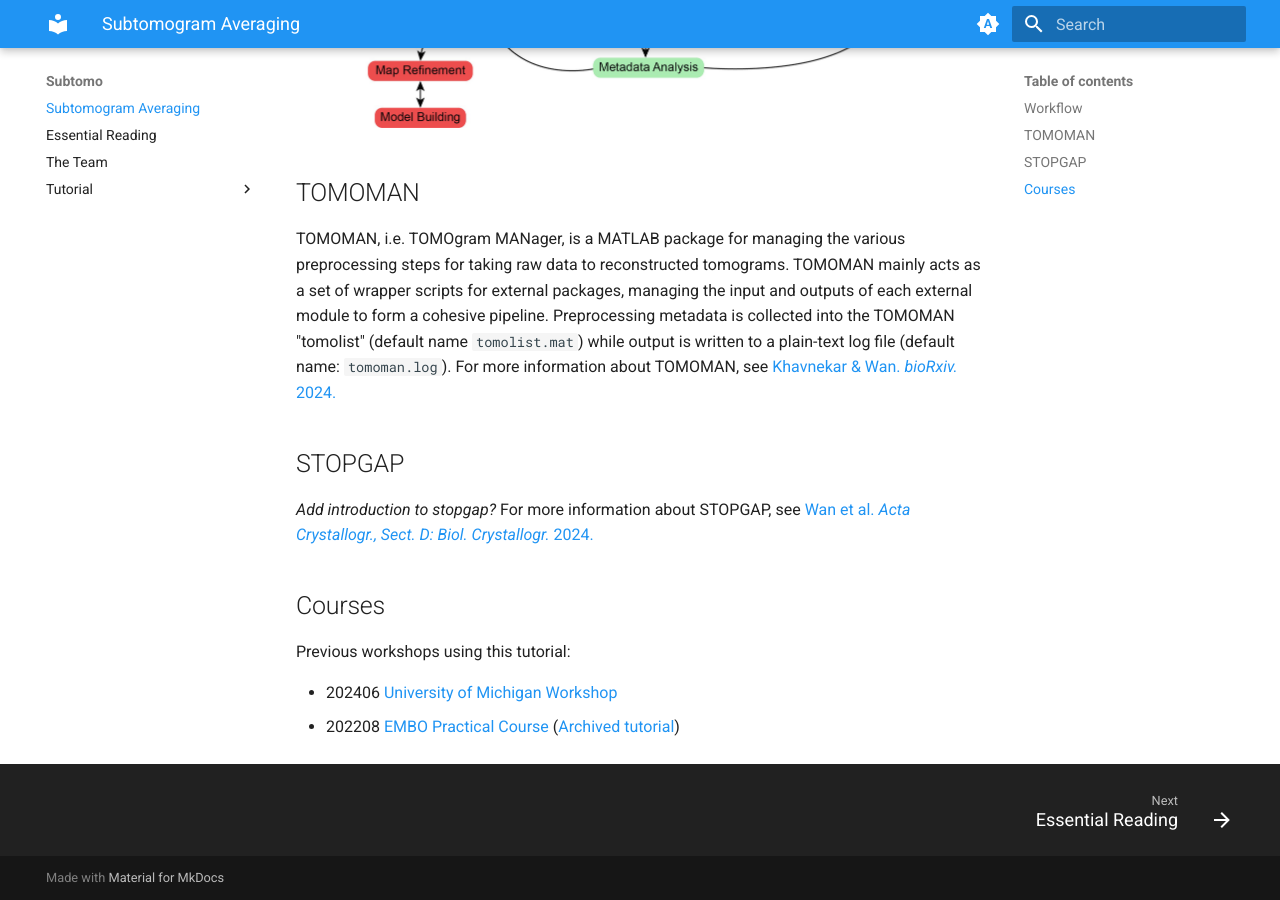
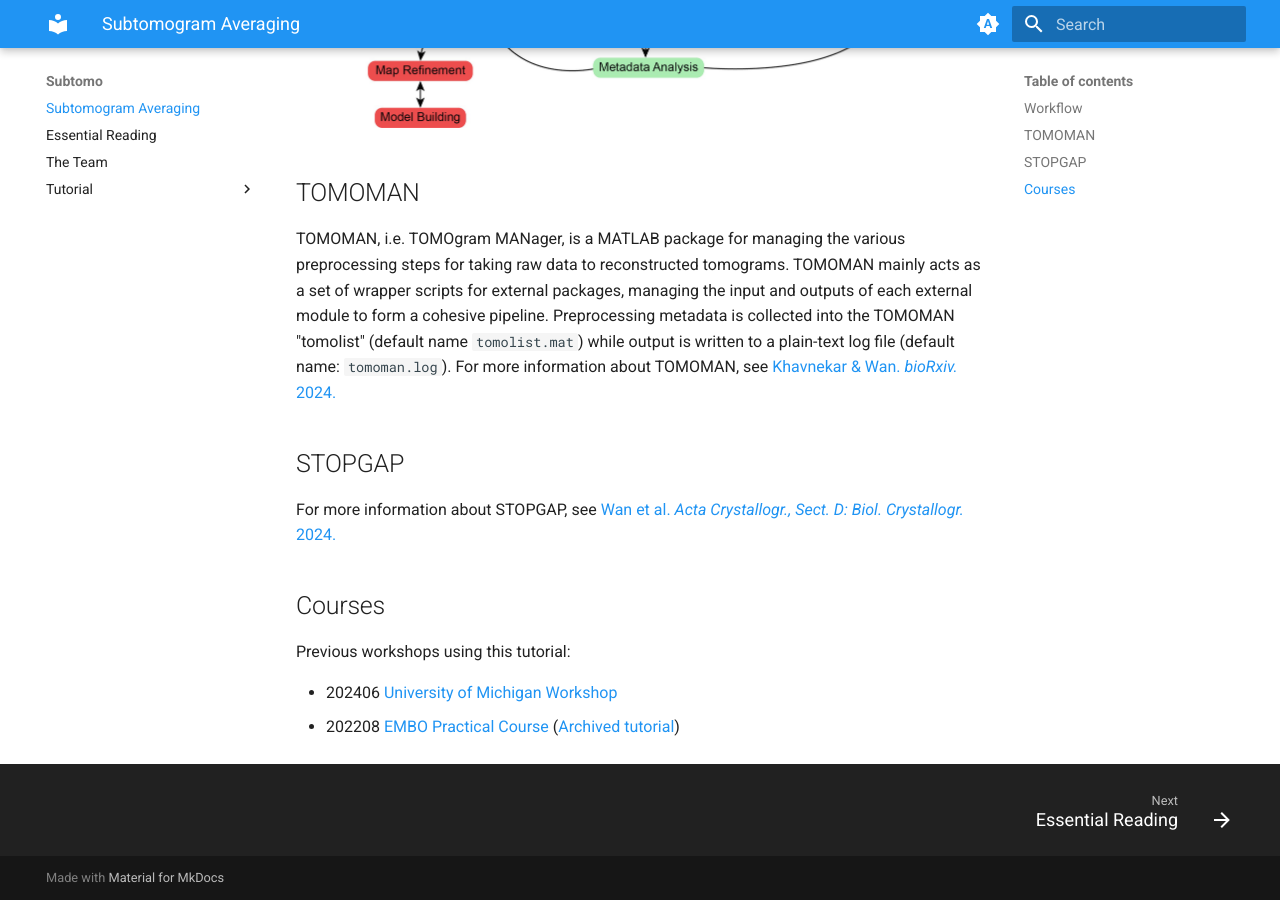
Before and after one commit to wan-lab-vanderbilt/subtomo-tutorials, an MkDocs documentation site: the page built from docs/index.md, in a window 1280 px wide and 900 px high, scrolled down 562 px. Built offline with MkDocs 1.6.1 and Material for MkDocs 9.7.7, drawn with Linux system fonts in a browser that asks for light colours.

Commit message:
Update STOPGAP info

```diff
--- a/docs/index.md
+++ b/docs/index.md
@@ -18,7 +18,6 @@ For more information about TOMOMAN, see [Khavnekar & Wan. _bioRxiv._ 2024.](http
 
 ## STOPGAP
 
-_Add introduction to stopgap?_
 For more information about STOPGAP, see [Wan et al. _Acta Crystallogr., Sect. D: Biol. Crystallogr._ 2024.](https://doi.org/10.1107/S205979832400295X)
 
 ## Courses
```
